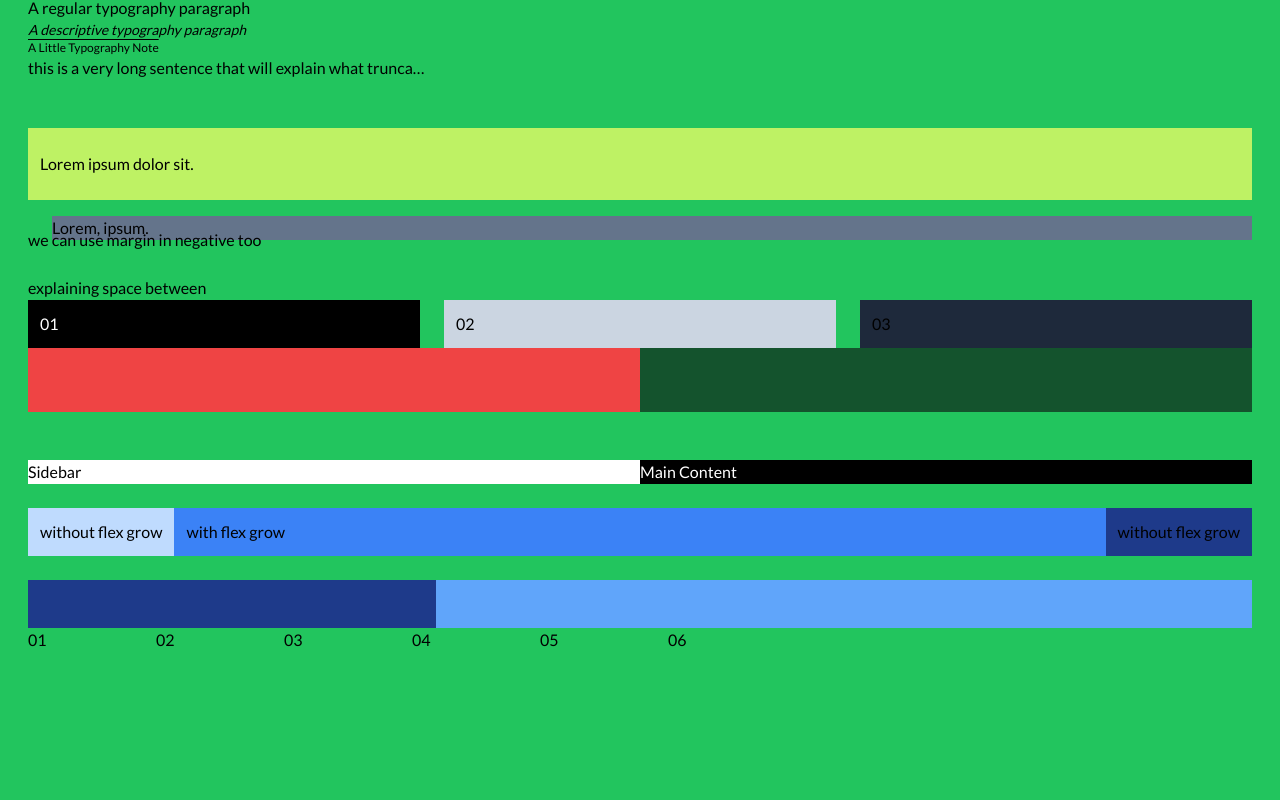
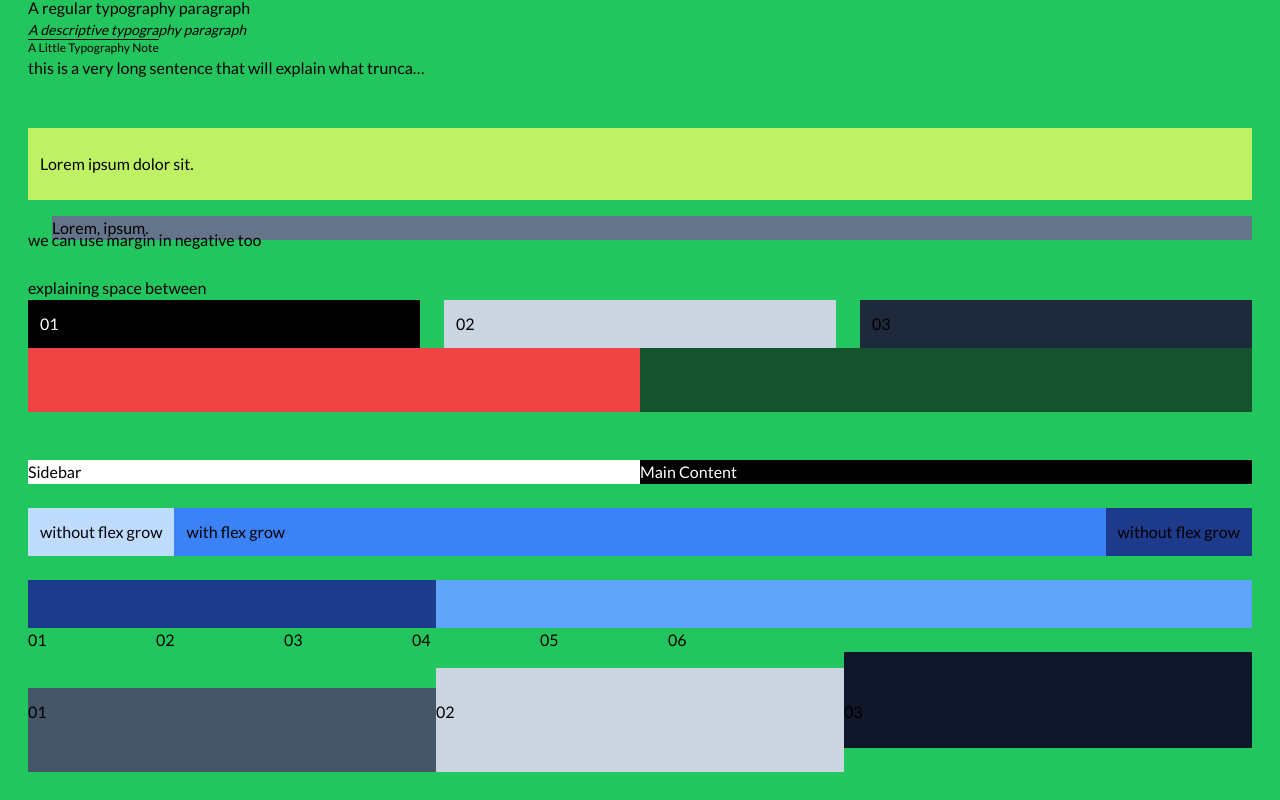
Before and after one commit to ayezabashir/tailwindcss, a React (Vite) app: page / in a window 1280 px wide. Shown: the part 940-1740 px from the top of the page. Before the commit the page ends 1620 px from the top, so only its background shows below. Built offline with nearby package versions, Linux system fonts and the light colour scheme.

Commit message:
items baseline

```diff
--- a/src/components/Flex.jsx
+++ b/src/components/Flex.jsx
@@ -26,6 +26,14 @@ const Flex = () => {
                 <div className="w-32">05</div>
                 <div className="w-32">06</div>
             </div>
+            {/* Items-baseline
+            align items along the container’s cross axis such that all of their baselines align
+            */}
+            <div className="flex items-baseline w-full">
+                <div className="w-1/3 bg-slate-600 pt-2 pb-6">01</div>
+                <div className="w-1/3 bg-slate-300 pt-8 pb-12">02</div>
+                <div className="w-1/3 bg-slate-900 pt-12 pb-4">03</div>
+            </div>
         </>
     )
 }
```
